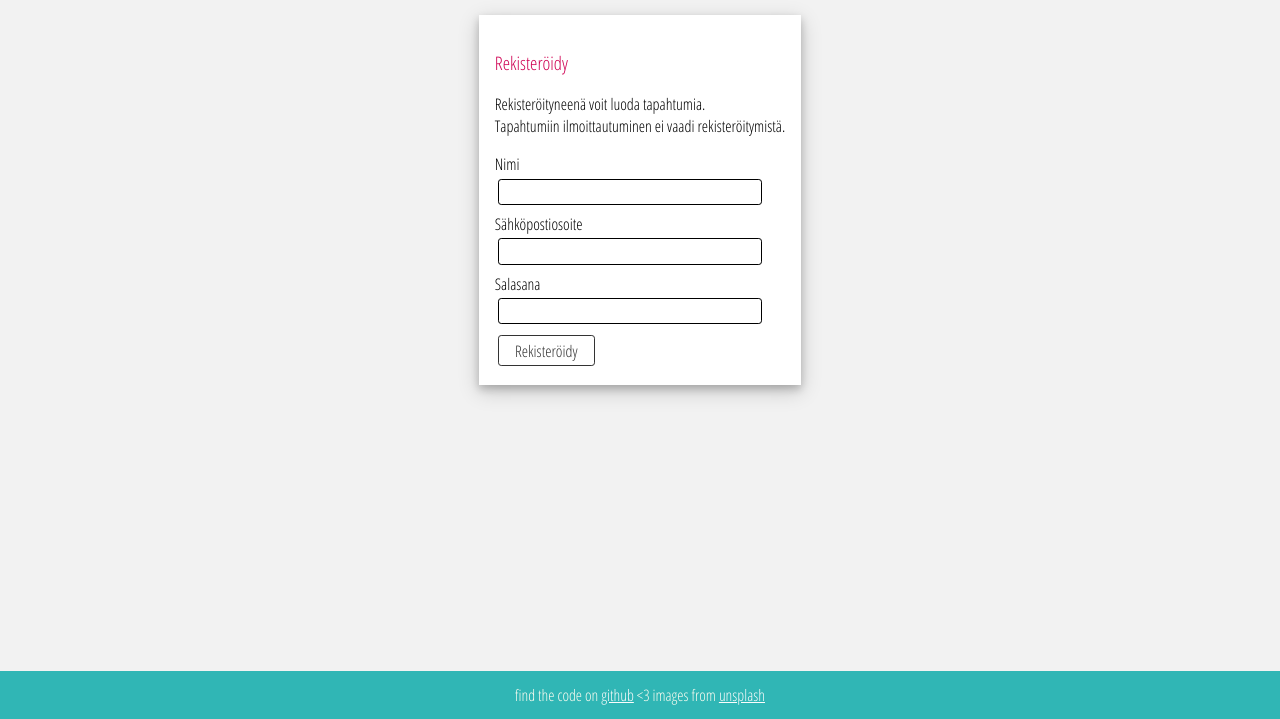
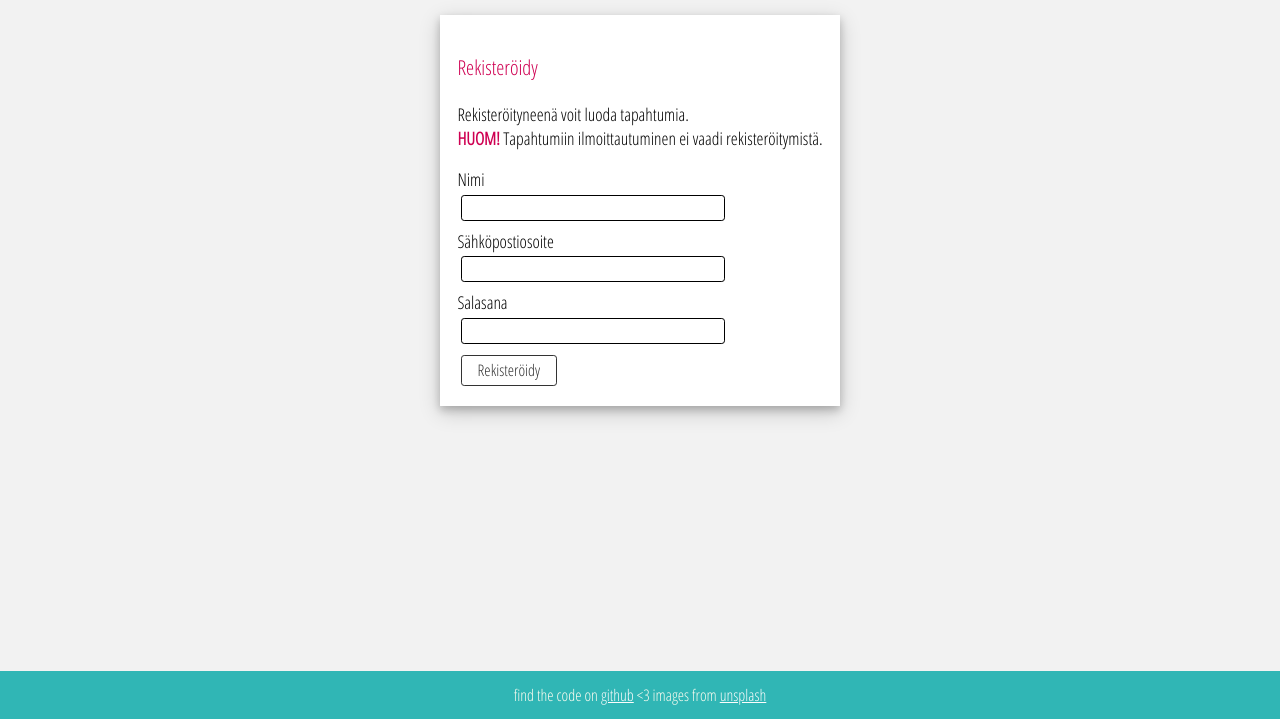
Before and after one commit to tintintti/tkt-akat-events, a React app in the folder client/: page / in a window 1280 px wide. Both pictures are taken after a click on the link "Rekisteröidy". Shown: the part 81-800 px from the top of the page. Built offline with nearby package versions, Linux system fonts and the light colour scheme; no server answers.

Commit message:
Make fonts bigger

```diff
--- a/client/src/components/Event/EventFullPage.css
+++ b/client/src/components/Event/EventFullPage.css
@@ -31,6 +31,6 @@ div.EventFullPage div.EventHeader {
 
 @media screen and (max-width: 560px) {
     .EventFullPage {
-        width: 100%;
+        width: 90%;
     }
 }
--- a/client/src/components/SignUp.css
+++ b/client/src/components/SignUp.css
@@ -11,3 +11,8 @@ p.errorMessage {
     background-color: #ffe0ec;
     text-align: center;
 }
+
+span.attn {
+    color: #cf0052;
+    font-weight: 700;
+}
--- a/client/src/components/SignUp.js
+++ b/client/src/components/SignUp.js
@@ -44,7 +44,7 @@ class SignUp extends Component {
             <div className="SignUp">
                 <h3>Rekisteröidy</h3>
                 <p>Rekisteröityneenä voit luoda tapahtumia.<br/>
-                    Tapahtumiin ilmoittautuminen ei vaadi rekisteröitymistä.</p>
+                    <span className="attn">HUOM!</span> Tapahtumiin ilmoittautuminen ei vaadi rekisteröitymistä.</p>
                 <form onSubmit={this.handleSubmit}>
                     <label>Nimi<br/>
                     <input type="text" value={this.state.name} onChange={this.bindState("name")}/></label><br/>
--- a/client/src/index.css
+++ b/client/src/index.css
@@ -8,6 +8,7 @@ html, body {
 body {
     font-family: 'Open Sans Condensed', sans-serif;
     background-color: #f2f2f2;
+    font-size: 1.1rem;
 }
 
 div#root {
@@ -41,11 +42,10 @@ footer {
     background:#00a8a7;
     text-align: center;
     opacity: 0.8;
-    font-size: 1.1rem;
 }
 
 footer p {
-    font-size: 0.9em;
+    font-size: 1rem;
     margin-top: 0.8rem;
     color: ivory;
 }
```
